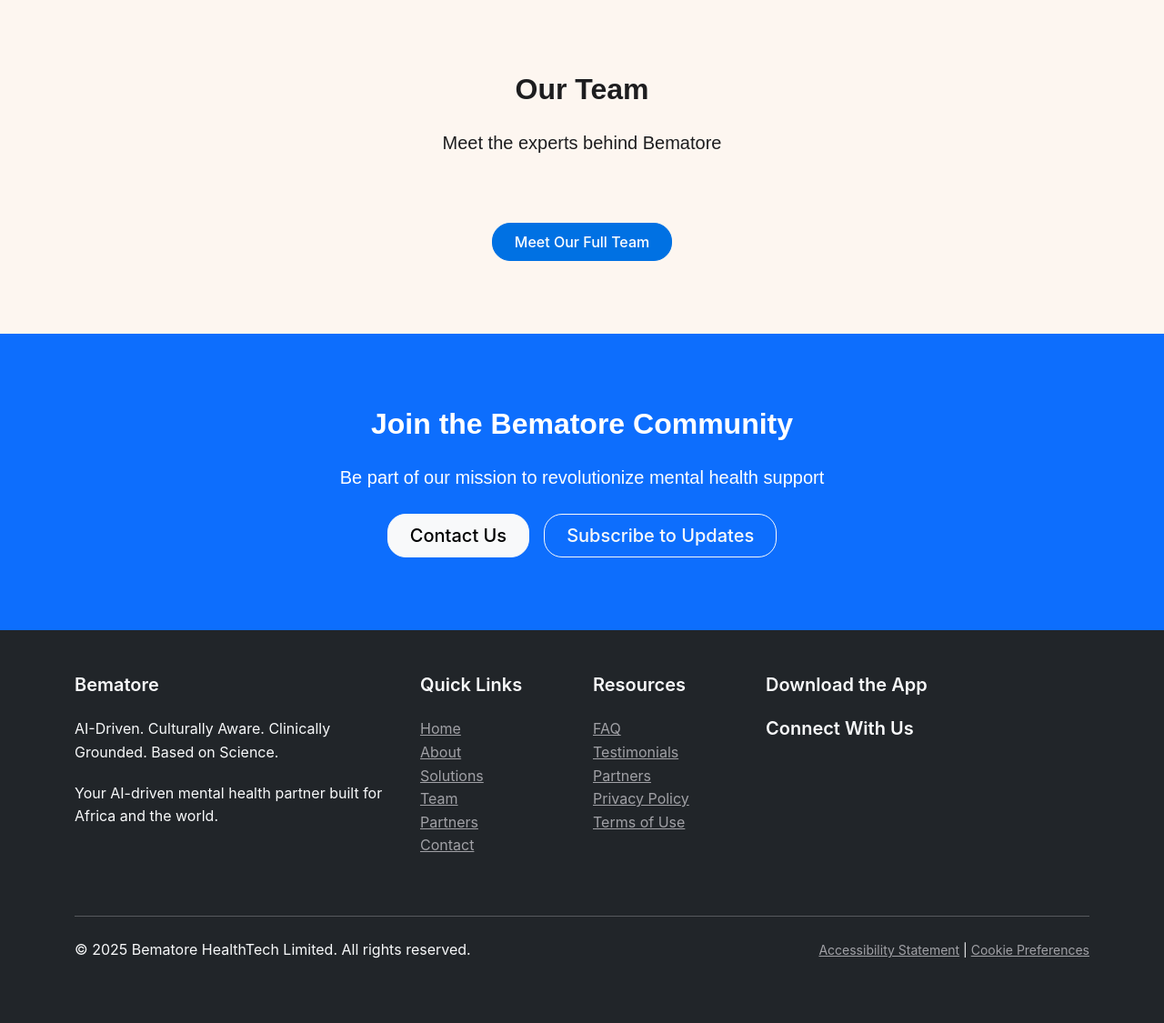
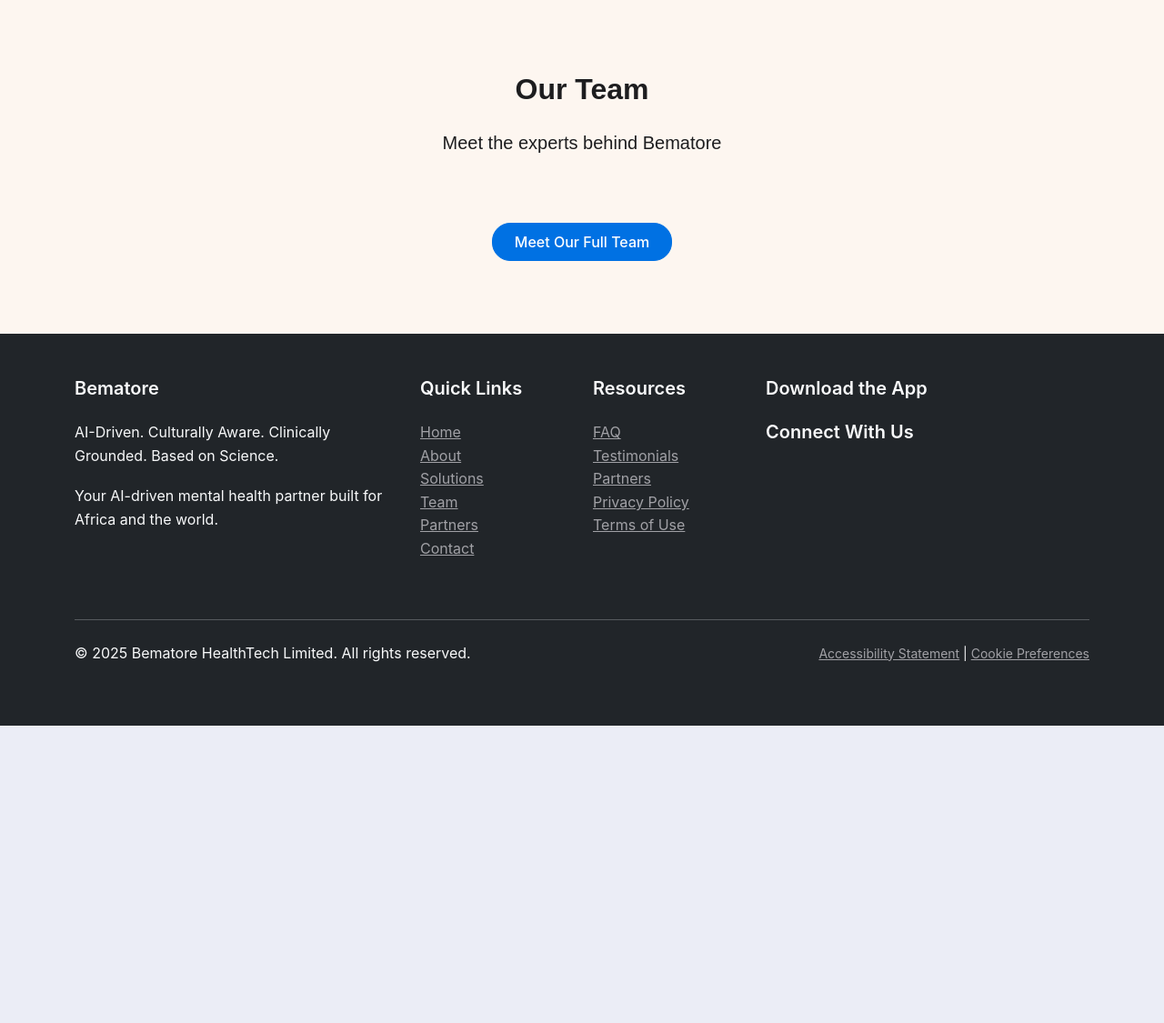
Before and after one commit to OchiengBrandon/bematore-website, a Django app: page /about/ in a window 1280 px wide. Shown: the part 3295-4420 px from the top of the page at 91% size. After the commit the page ends 4093 px from the top, so only its background shows below. Run offline with Django 5.2, Linux system fonts and the light colour scheme; data that the repository does not hold is empty; some libraries are stand-ins or nearby versions.

Commit message:
Update about.html

```diff
--- a/templates/core/about.html
+++ b/templates/core/about.html
@@ -210,7 +210,7 @@
 </section>
 
 <!-- CTA Section -->
-<section class="bg-primary text-white">
+<!-- <section class="bg-primary text-white">
     <div class="container text-center">
         <h2 class="sora-bold">Join the Bematore Community</h2>
         <p class="lead mb-4 nunito-section">Be part of our mission to revolutionize mental health support</p>
@@ -223,5 +223,5 @@
             </div>
         </div>
     </div>
-</section>
+</section> -->
 {% endblock %}
```
